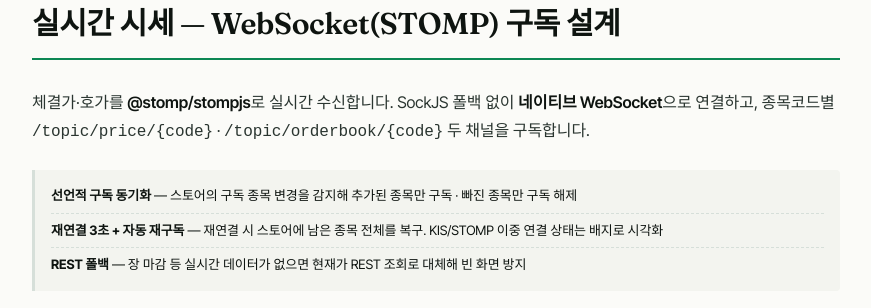
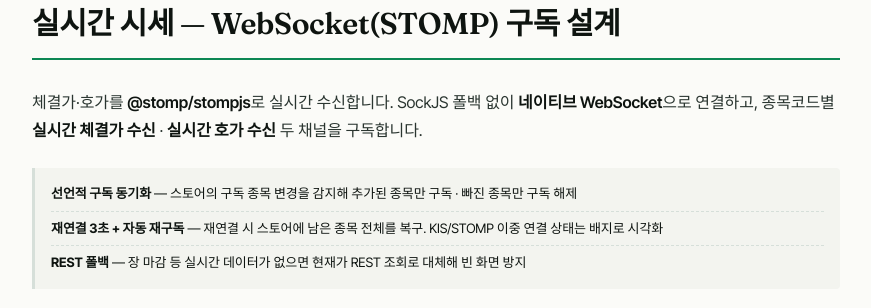
Before and after one commit to danbeekimm/Portfolio, a website: page fs/ants-camp.html in a window 1280 px wide. Shown: the part 7960-8268 px from the top of the page, without its empty margins (204-1075 px from the left). Drawn offline with Linux system fonts and the light colour scheme.

Commit message:
문구 수정, 이미지 화질 업그레이드

```diff
--- a/fs/ants-camp.html
+++ b/fs/ants-camp.html
@@ -1493,7 +1493,7 @@
         <div class="section-rule"></div>
         <p class="lede">
             체결가·호가를 <strong>@stomp/stompjs</strong>로 실시간 수신합니다. SockJS 폴백 없이 <strong>네이티브 WebSocket</strong>으로 연결하고,
-            종목코드별 <code>/topic/price/{code}</code> · <code>/topic/orderbook/{code}</code> 두 채널을 구독합니다.
+            종목코드별 <strong>실시간 체결가 수신</strong> · <strong>실시간 호가 수신</strong> 두 채널을 구독합니다.
         </p>
 
         <ul class="approach-points">
```
Also changed, not shown: images/stomp-trading-ui.png, 1 other file.
